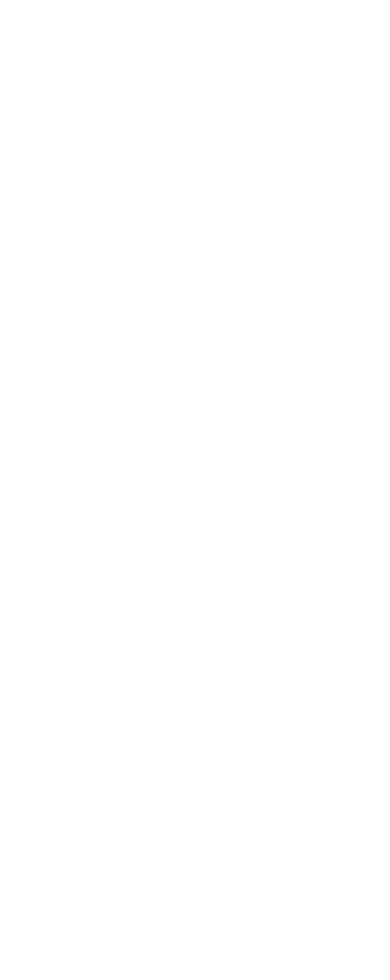
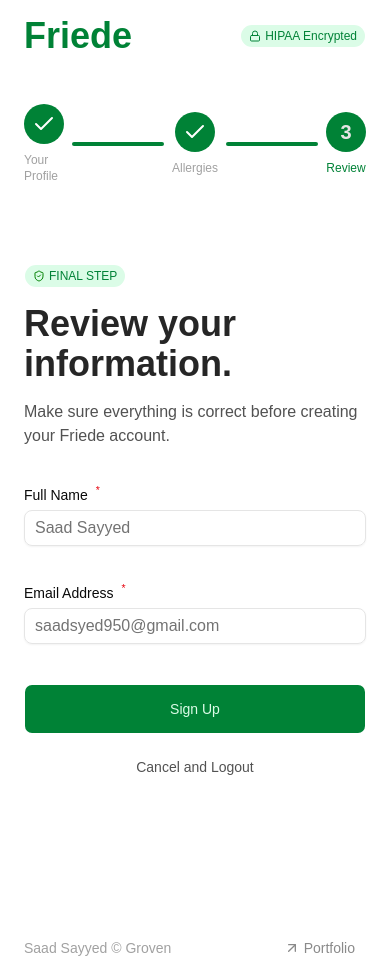
Before and after one commit to saadsayyed10/friede-app, a React (Vite) app in the folder frontend/: page /signup/review in a window 390 px wide. Before the commit this address had no page. Before the commit the page ends 844 px from the top, so only its background shows below. Built offline with nearby package versions, Linux system fonts and the light colour scheme.

Commit message:
UI: Signup -> Review with mobile responsiveness

```diff
--- a/frontend/src/App.tsx
+++ b/frontend/src/App.tsx
@@ -2,6 +2,7 @@
 import Landing from "./pages/Landing";
 import Authorization from "./pages/Authorization";
 import SignUpBasic from "./pages/SignUp/SignUpBasic";
+import SignUpReview from "./pages/SignUp/SignUpReview";
 
 const App = () => {
   return (
@@ -10,6 +11,7 @@
         <Route path="/" element={<Landing />} />
         <Route path="/authorization" element={<Authorization />} />
         <Route path="/signup/basic" element={<SignUpBasic />} />
+        <Route path="/signup/review" element={<SignUpReview />} />
       </Routes>
     </Router>
   );
--- /dev/null
+++ b/frontend/src/pages/SignUp/SignUpReview.tsx
@@ -0,0 +1,106 @@
+import { Button } from "@/components/ui/button";
+import Footer from "../Unverified/Footer";
+import Navbar from "../Unverified/Navbar";
+import { Check, ShieldCheck } from "lucide-react";
+import { Label } from "@/components/ui/label";
+import { Input } from "@/components/ui/input";
+
+const SignUpReview = () => {
+  return (
+    <>
+      <Navbar />
+
+      <div className="flex justify-start items-start w-full lg:h-min min-h-screen flex-col gap-y-10  lg:px-16 px-6 py-4 lg:py-20">
+        <div className="flex justify-center items-center w-full gap-x-2 lg:mb-14 mb-10 lg:mt-0 mt-4">
+          <div className="flex justify-center items-center flex-col gap-y-2">
+            <div className="flex justify-center items-center w-10 h-10 rounded-[100%] bg-green-700">
+              <Check color="white" />
+            </div>
+
+            <h6 className="text-xs text-neutral-400 font-medium">
+              Your Profile
+            </h6>
+          </div>
+
+          <div className="bg-green-700 h-1 w-50 rounded-xl" />
+
+          <div className="flex justify-center items-center flex-col gap-y-2">
+            <div className="flex justify-center items-center w-10 h-10 rounded-[100%] bg-green-700">
+              <Check color="white" />
+            </div>
+
+            <h6 className="text-xs text-neutral-400 font-medium">Allergies</h6>
+          </div>
+
+          <div className="bg-green-700 h-1 w-50 rounded-xl" />
+
+          <div className="flex justify-center items-center flex-col gap-y-2">
+            <div className="flex justify-center items-center w-10 h-10 rounded-[100%] bg-green-700">
+              <h5 className="text-neutral-200 text-xl font-semibold">3</h5>
+            </div>
+
+            <h6 className="text-xs text-green-700 font-medium">Review</h6>
+          </div>
+        </div>
+        <div className="flex justify-start items-start w-full flex-col gap-y-4">
+          <Button
+            variant={"secondary"}
+            className={
+              "rounded-full bg-green-100 text-green-700 hover:bg-green-100"
+            }
+            size={"xs"}
+          >
+            <ShieldCheck color="green" /> FINAL STEP
+          </Button>
+
+          <h2 className="lg:text-5xl text-4xl font-semibold text-neutral-800">
+            Review your information.
+          </h2>
+
+          <h6 className="lg:w-[50%] text-base text-neutral-600">
+            Make sure everything is correct before creating your Friede account.
+          </h6>
+        </div>
+
+        <div className="flex justify-start items-start flex-col gap-y-2 w-full">
+          <Label>
+            Full Name<sup className="text-red-600">*</sup>
+          </Label>
+          <Input className="lg:w-80 w-full" placeholder="Saad Sayyed" />
+        </div>
+        <div className="flex justify-start items-start flex-col gap-y-2 w-full">
+          <Label>
+            Email Address<sup className="text-red-600">*</sup>
+          </Label>
+          <Input
+            className="lg:w-80 w-full"
+            placeholder="saadsyed950@gmail.com"
+          />
+        </div>
+
+        <div className="flex justify-start items-start lg:flex-row flex-col gap-y-2 lg:gap-x-4 w-full">
+          <Button
+            className={
+              "bg-green-700 text-green-100 hover:bg-green-800 py-6 lg:w-min w-full"
+            }
+            size={"lg"}
+          >
+            Sign Up
+          </Button>
+
+          <Button
+            variant={"ghost"}
+            className={"py-6 lg:w-min w-full text-neutral-600"}
+            size={"lg"}
+          >
+            Cancel and Logout
+          </Button>
+        </div>
+      </div>
+
+      <Footer />
+    </>
+  );
+};
+
+export default SignUpReview;
```
